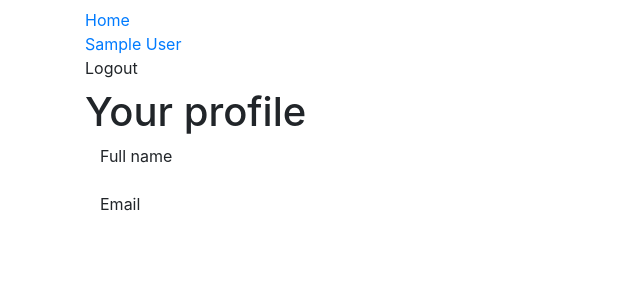
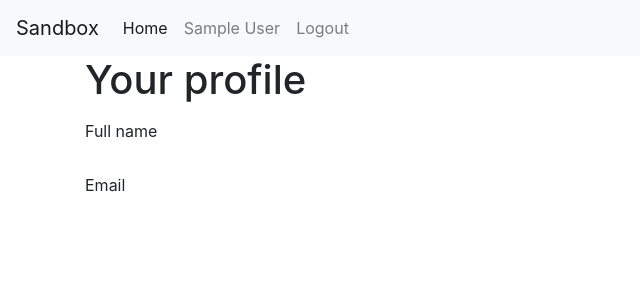
Before and after one commit to Strattonshrugged/librecanvas, an Angular app: page /profile in a window 1280 px wide. Shown: the top 300 px of the page, without its empty margins (0-640 px from the left). Built offline with nearby package versions, Linux system fonts and the light colour scheme; no server answers; sample sign-in values are in the browser's storage.

Commit message:
updated to bootstrap 4

```diff
--- a/src/app/app.component.html
+++ b/src/app/app.component.html
@@ -1,16 +1,18 @@
-<div class="navbar navbar-default">
-  <div class="container">
-    <div id="navbar-main">
-      <ul class="nav navbar-nav">
-        <li><a routerLink="/">Home</a></li>
-      </ul>
-      <ul class="nav navbar-nav navbar-right">
-        <li *ngIf="!auth.isLoggedIn()"><a routerLink="/login">Sign in</a></li>
-        <li *ngIf="auth.isLoggedIn()"><a routerLink="/profile">{{ auth.getUserDetails()?.name }}</a></li>
-        <li *ngIf="auth.isLoggedIn()"><a (click)="auth.logout()">Logout</a></li>
-      </ul>
-    </div>
+<nav class="navbar navbar-expand-lg navbar-light bg-light">
+  <a class="navbar-brand" href="#">Sandbox</a>
+  <button class="navbar-toggler" type="button" data-toggle="collapse" data-target="#navbarSupportedContent" aria-controls="navbarSupportedContent" aria-expanded="false" aria-label="Toggle navigation">
+    <span class="navbar-toggler-icon"></span>
+  </button>
+
+  <div class="collapse navbar-collapse" id="navbarSupportedContent">
+    <ul class="navbar-nav mr-auto">
+      <li class="nav-item active">
+        <a class="nav-link" routerLink="/">Home <span class="sr-only">(current)</span></a>
+      </li>
+      <li *ngIf="!auth.isLoggedIn()"><a class="nav-link" routerLink="/login">Sign in</a></li>
+      <li *ngIf="auth.isLoggedIn()"><a class="nav-link" routerLink="/profile">{{ auth.getUserDetails()?.name }}</a></li>
+      <li *ngIf="auth.isLoggedIn()"><a class="nav-link" (click)="auth.logout()">Logout</a></li>
+    </ul>
   </div>
-</div>
-
+</nav>
 <router-outlet></router-outlet>
--- a/src/app/components/login/login.component.html
+++ b/src/app/components/login/login.component.html
@@ -1,10 +1,8 @@
 <div class="container">
-
   <div class="row">
-
     <div class="col-md-6">
 
-      <h1 class="form-signin-heading">Sign in</h1>
+      <h1>Sign in</h1>
       <p class="lead">Not a member? Please <a routerLink="/register">register</a> instead.</p>
 
       <form (submit)="login()">
@@ -16,10 +14,9 @@
           <label for="password">Password</label>
           <input type="password" class="form-control" name="password" placeholder="Password" [(ngModel)]="credentials.password">
         </div>
-        <button type="submit" class="btn btn-default">Sign in!</button>
+        <button type="submit" class="btn btn-primary">Sign in!</button>
       </form>
 
     </div>
   </div>
-
 </div>
--- a/src/app/components/profile/profile.component.html
+++ b/src/app/components/profile/profile.component.html
@@ -1,22 +1,17 @@
 <div class="container">
   <div class="row">
-
      <div class="col-md-6">
 
-      <h1 class="form-signin-heading">Your profile</h1>
-
-      <div class="form-horizontal">
-        <div class="form-group">
-          <label class="col-sm-3 control-label">Full name</label>
-          <p class="form-control-static">{{ details?.name }}</p>
-        </div>
-        <div class="form-group">
-          <label class="col-sm-3 control-label">Email</label>
-          <p class="form-control-static">{{ details?.email }}</p>
-        </div>
+      <h1>Your profile</h1>
+      <div class="form-group row">
+        <label class="col-sm-3 col-form-label">Full name</label>
+        <p class="col-sm-9 form-control-plaintext">{{ details?.name }}</p>
+      </div>
+      <div class="form-group row">
+        <label class="col-sm-3 col-form-label">Email</label>
+        <p class="col-sm-9 form-control-plaintext">{{ details?.email }}</p>
       </div>
 
     </div>
-
   </div>
 </div>
--- a/src/app/components/register/register.component.html
+++ b/src/app/components/register/register.component.html
@@ -17,7 +17,7 @@
           <label for="password">Password</label>
           <input type="password" class="form-control" name="password" placeholder="Password" [(ngModel)]="credentials.password">
         </div>
-        <button type="submit" class="btn btn-default">Register!</button>
+        <button type="submit" class="btn btn-primary">Register!</button>
       </form>
     </div>
   </div>
```
Also changed, not shown: 1 other file (tests, documents, lock files or other folders).
